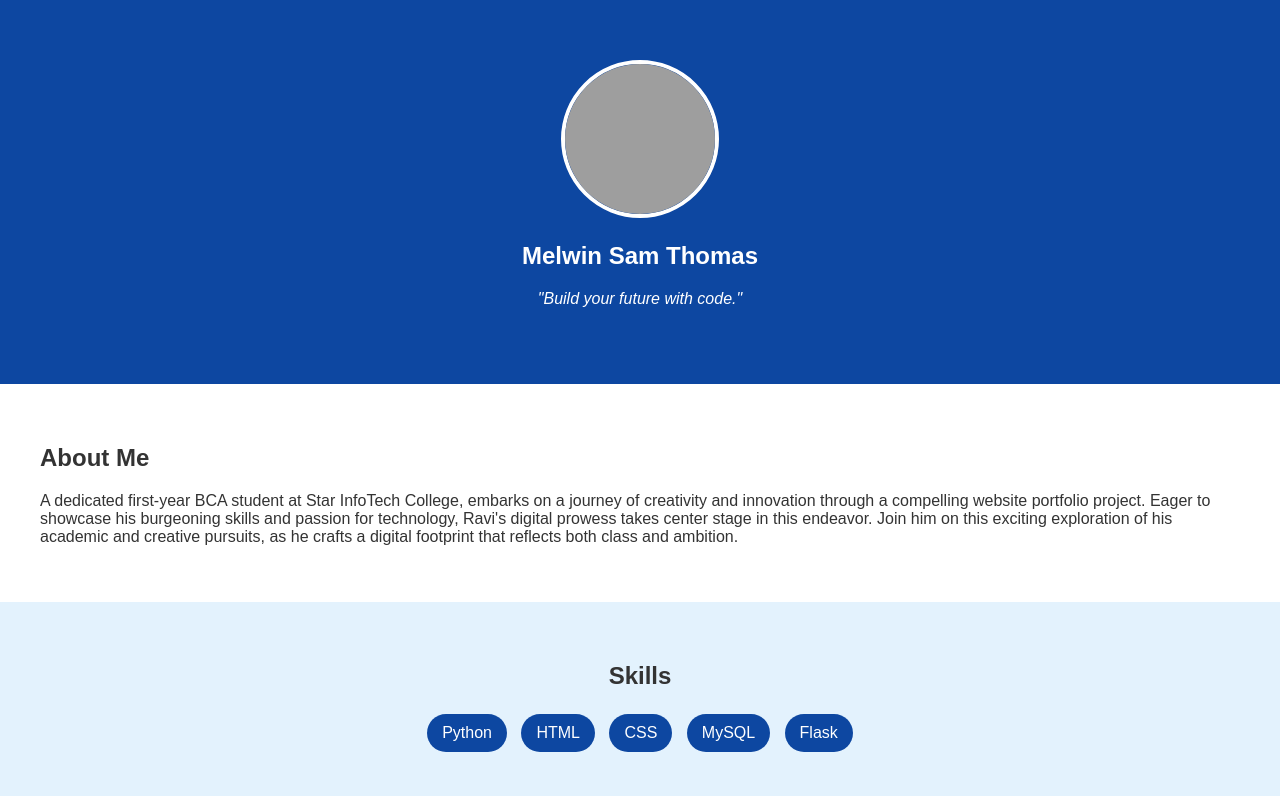
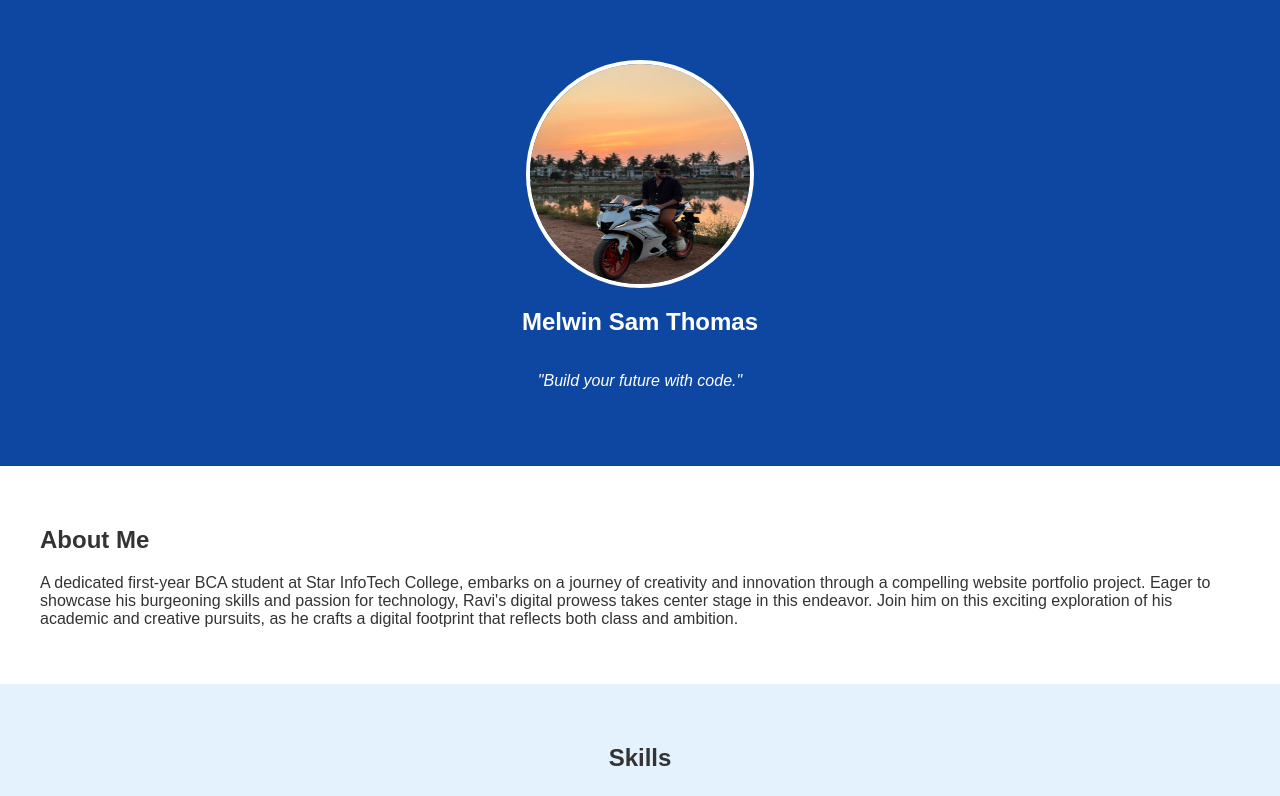
Before and after one commit to 25bcad37-sys/sam, a Flask app: page / in a window 1280 px wide. Shown: the top 796 px of the page. Run offline with Flask 3, Linux system fonts and the light colour scheme; grey boxes are pictures that could not be loaded.

Commit message:
Updated portfolio with photo and UI improvements

```diff
--- a/static/style.css
+++ b/static/style.css
@@ -14,8 +14,10 @@ body {
 }
 
 .profile-img {
-    width: 150px;
-    height: 150px;
+    display: block;
+    margin: 0 auto;   /* centers horizontally */
+    width: 220px;
+    height: 220px;
     border-radius: 50%;
     border: 4px solid white;
 }
@@ -68,3 +70,14 @@ button {
     border: none;
     cursor: pointer;
 }
+.hero {
+    background: #0d47a1;
+    color: white;
+    text-align: center;
+    padding: 60px 20px;
+
+    display: flex;
+    flex-direction: column;
+    align-items: center;   /* centers everything */
+    justify-content: center;
+}
--- a/templates/index.html
+++ b/templates/index.html
@@ -8,7 +8,10 @@
 
 <!-- HERO SECTION -->
 <section class="hero">
-    <img src="{{ url_for('static', filename='profile.jpg') }}" class="profile-img">
+    <!-- PROFILE IMAGE -->
+    <div class="img-container">
+        <img src="{{ url_for('static', filename='photo.jpg') }}" alt="My Photo" class="profile-img">
+    </div>
     <h1>Melwin Sam Thomas</h1>
     <p class="quote">"Build your future with code."</p>
 </section>
```
